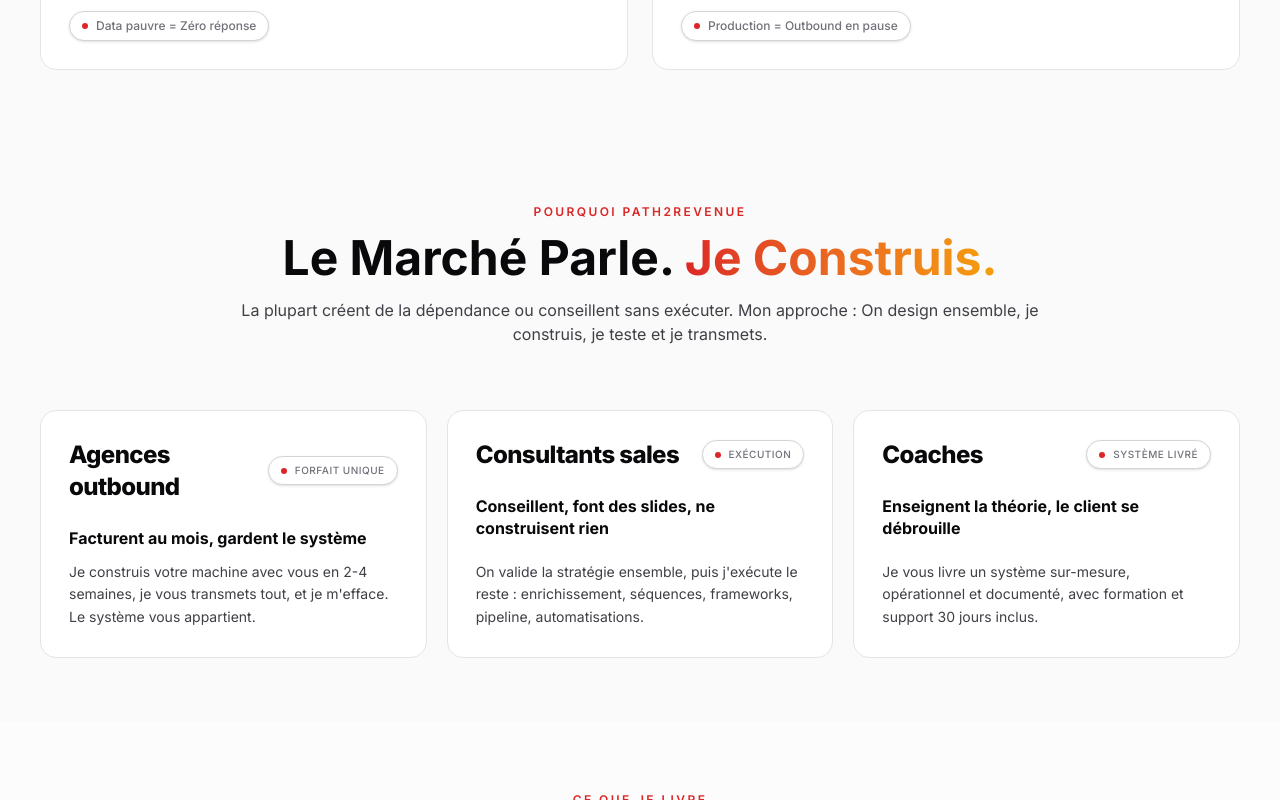
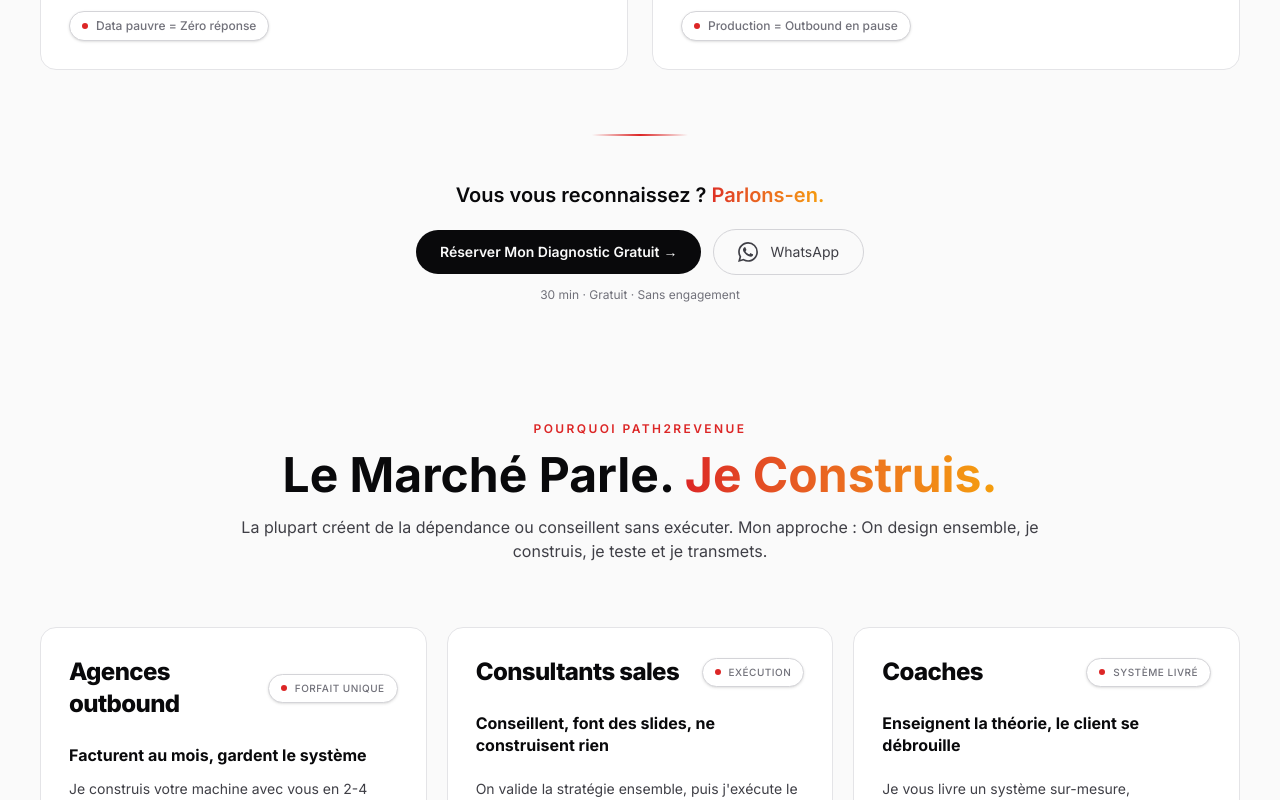
Before and after one commit to path2revenue/path2revenue, a Next.js app: page / in a window 1280 px wide. Shown: the part 1720-2520 px from the top of the page. Built offline with nearby package versions, Linux system fonts and the light colour scheme.

Commit message:
feat: add intermediate CTAs after painPoints and services sections

```diff
--- /dev/null
+++ b/app/components/InlineCTA.jsx
@@ -0,0 +1,100 @@
+"use client";
+
+import { useEffect, useRef, useState } from "react";
+import { siteConfig } from "@/site.config";
+
+const layout = siteConfig.design?.layout || "centered";
+const btnRadius = layout === "editorial" ? "rounded-xl" : layout === "minimal" ? "rounded-lg" : "rounded-full";
+
+function resolveHref(href) {
+    return href === "__whatsapp__" ? siteConfig.links.whatsapp : href;
+}
+
+const WhatsAppIcon = () => (
+    <svg className="w-5 h-5 inline-block mr-1" fill="currentColor" viewBox="0 0 24 24">
+        <path d="M17.472 14.382c-.297-.149-1.758-.867-2.03-.967-.273-.099-.471-.148-.67.15-.197.297-.767.966-.94 1.164-.173.199-.347.223-.644.075-.297-.15-1.255-.463-2.39-1.475-.883-.788-1.48-1.761-1.653-2.059-.173-.297-.018-.458.13-.606.134-.133.298-.347.446-.52.149-.174.198-.298.298-.497.099-.198.05-.371-.025-.52-.075-.149-.669-1.612-.916-2.207-.242-.579-.487-.5-.669-.51-.173-.008-.371-.01-.57-.01-.198 0-.52.074-.792.372-.272.297-1.04 1.016-1.04 2.479 0 1.462 1.065 2.875 1.213 3.074.149.198 2.096 3.2 5.077 4.487.709.306 1.262.489 1.694.625.712.227 1.36.195 1.871.118.571-.085 1.758-.719 2.006-1.413.248-.694.248-1.289.173-1.413-.074-.124-.272-.198-.57-.347m-5.421 7.403h-.004a9.87 9.87 0 01-5.031-1.378l-.361-.214-3.741.982.998-3.648-.235-.374a9.86 9.86 0 01-1.51-5.26c.001-5.45 4.436-9.884 9.888-9.884 2.64 0 5.122 1.03 6.988 2.898a9.825 9.825 0 012.893 6.994c-.003 5.45-4.437 9.884-9.885 9.884m8.413-18.297A11.815 11.815 0 0012.05 0C5.495 0 .16 5.335.157 11.892c0 2.096.547 4.142 1.588 5.945L.057 24l6.305-1.654a11.882 11.882 0 005.683 1.448h.005c6.554 0 11.89-5.335 11.893-11.893a11.821 11.821 0 00-3.48-8.413z" />
+    </svg>
+);
+
+/**
+ * InlineCTA — Lightweight intermediate call-to-action banner.
+ * Reads its config from siteConfig.inlineCTAs[variant].
+ *
+ * Usage in sections order: "inlineCTA1", "inlineCTA2"
+ */
+export default function InlineCTA({ variant = "1" }) {
+    const data = siteConfig.inlineCTAs?.[variant];
+    const [visible, setVisible] = useState(false);
+    const ref = useRef(null);
+
+    useEffect(() => {
+        const observer = new IntersectionObserver(
+            ([e]) => { if (e.isIntersecting) setVisible(true); },
+            { threshold: 0.3 }
+        );
+        if (ref.current) observer.observe(ref.current);
+        return () => observer.disconnect();
+    }, []);
+
+    if (!data) return null;
+
+    return (
+        <section
+            ref={ref}
+            className="py-12 px-6 relative overflow-hidden"
+        >
+            {/* Subtle accent line */}
+            <div className="absolute top-0 left-1/2 -translate-x-1/2 w-24 h-[2px] bg-gradient-to-r from-transparent via-[var(--color-accent)] to-transparent" />
+
+            <div
+                className={`relative max-w-[640px] mx-auto text-center transition-all duration-600 ${
+                    visible ? "opacity-100 translate-y-0" : "opacity-0 translate-y-6"
+                }`}
+            >
+                {/* Headline */}
+                {data.text && (
+                    <p className="text-lg md:text-xl font-semibold text-[var(--color-text-primary)] mb-5 leading-snug">
+                        {data.text}
+                        {data.highlightedText && (
+                            <span className="bg-gradient-to-r from-[var(--color-gradient-from)] to-[var(--color-gradient-to)] bg-clip-text text-transparent">
+                                {" "}{data.highlightedText}
+                            </span>
+                        )}
+                    </p>
+                )}
+
+                {/* CTA buttons */}
+                <div className="flex flex-col sm:flex-row items-center justify-center gap-3">
+                    {data.ctas?.map((cta, i) => (
+                        <a
+                            key={i}
+                            href={resolveHref(cta.href)}
+                            target={cta.href === "__whatsapp__" ? "_blank" : undefined}
+                            rel={cta.href === "__whatsapp__" ? "noopener noreferrer" : undefined}
+                            className={
+                                cta.style === "primary"
+                                    ? `group px-6 py-3 bg-[var(--color-cta)] text-[var(--color-bg-primary)] font-semibold ${btnRadius} text-sm hover:bg-[var(--color-cta-hover)] hover:-translate-y-0.5 transition-all duration-300 shadow-[0_0_0_0_var(--color-cta-glow)] hover:shadow-[0_6px_20px_var(--color-cta-glow)]`
+                                    : `group flex items-center justify-center gap-2 px-6 py-3 border border-[var(--color-border-hover)] text-[var(--color-text-secondary)] ${btnRadius} text-sm ${
+                                        cta.icon === "whatsapp"
+                                            ? "hover:bg-[#25D366] hover:text-white hover:border-[#25D366]"
+                                            : "hover:bg-white hover:text-black hover:border-white"
+                                    } transition-all duration-300`
+                            }
+                        >
+                            {cta.icon === "whatsapp" && <WhatsAppIcon />}
+                            {cta.text}
+                            {cta.arrow && (
+                                <span className="inline-block ml-1 group-hover:translate-x-1 transition-transform">→</span>
+                            )}
+                        </a>
+                    ))}
+                </div>
+
+                {/* Optional micro-copy */}
+                {data.microcopy && (
+                    <p className="mt-3 text-xs text-[var(--color-text-muted)]">{data.microcopy}</p>
+                )}
+            </div>
+        </section>
+    );
+}
--- a/app/page.js
+++ b/app/page.js
@@ -12,6 +12,7 @@
 import Testimonials from "./components/Testimonials";
 import FAQ from "./components/FAQ";
 import FinalCTA from "./components/FinalCTA";
+import InlineCTA from "./components/InlineCTA";
 import Footer from "./components/Footer";
 
 /* ─── Map section keys to components ─── */
@@ -28,6 +29,8 @@
   testimonials: Testimonials,
   faq: FAQ,
   finalCTA: FinalCTA,
+  inlineCTA1: () => <InlineCTA variant="1" />,
+  inlineCTA2: () => <InlineCTA variant="2" />,
 };
 
 export default function Home() {
--- a/site.config.js
+++ b/site.config.js
@@ -413,13 +413,37 @@
         backLink: { text: "← Retour au site", url: "/" },
     },
 
+    /* ─────────────────── INLINE CTAs ─────────────────── */
+    inlineCTAs: {
+        "1": {
+            text: "Vous vous reconnaissez ?",
+            highlightedText: "Parlons-en.",
+            ctas: [
+                { text: "Réserver Mon Diagnostic Gratuit", href: "#rdv", style: "primary", arrow: true },
+                { text: "WhatsApp", href: "__whatsapp__", style: "secondary", icon: "whatsapp" },
+            ],
+            microcopy: "30 min · Gratuit · Sans engagement",
+        },
+        "2": {
+            text: "Prêt à passer à l'action ?",
+            highlightedText: "Votre système vous attend.",
+            ctas: [
+                { text: "Réserver Mon Diagnostic Gratuit", href: "#rdv", style: "primary", arrow: true },
+                { text: "WhatsApp", href: "__whatsapp__", style: "secondary", icon: "whatsapp" },
+            ],
+            microcopy: "Système livré en 2-4 semaines · Le système vous appartient",
+        },
+    },
+
     /* ─────────────────── SECTIONS ORDER ─────────────────── */
     sections: [
         "hero",
         "socialProof",
         "painPoints",
+        "inlineCTA1",
         "results",
         "services",
+        "inlineCTA2",
         "process",
         "honesty",
         "calendar",
```
